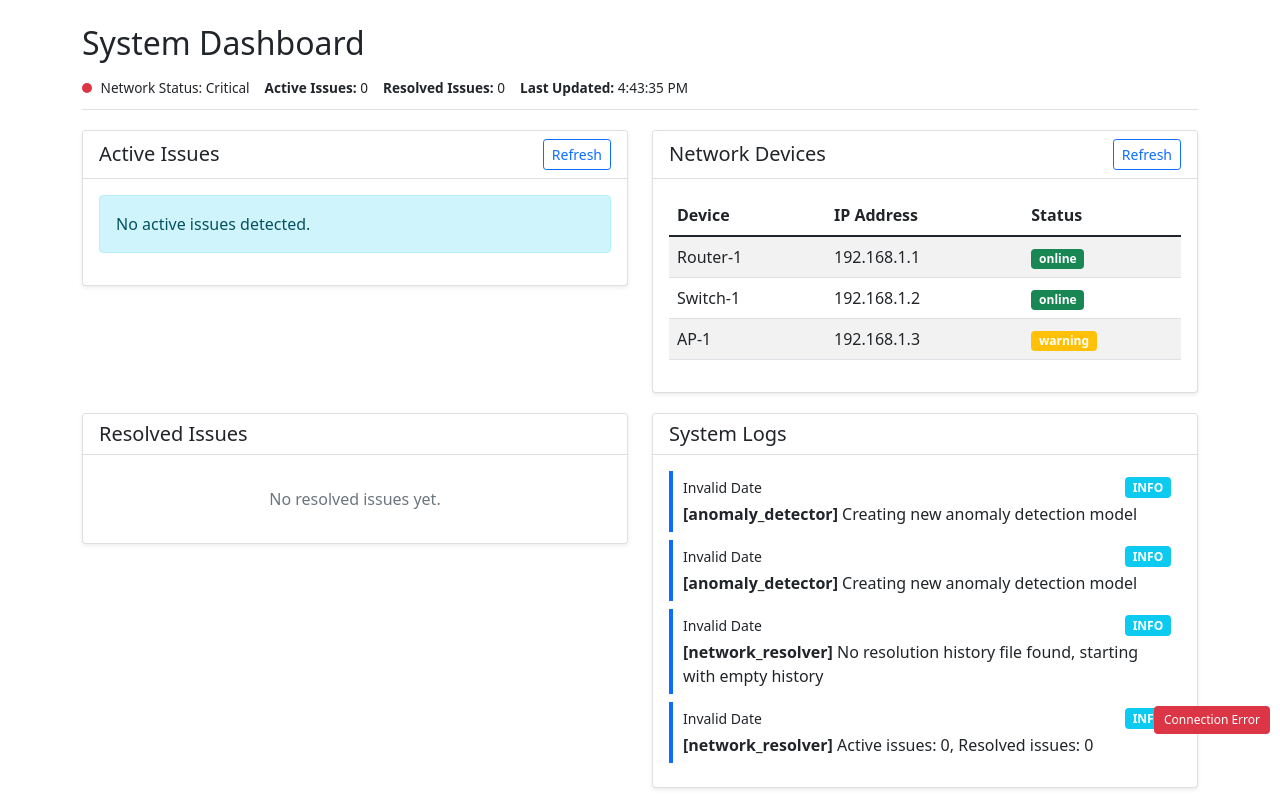
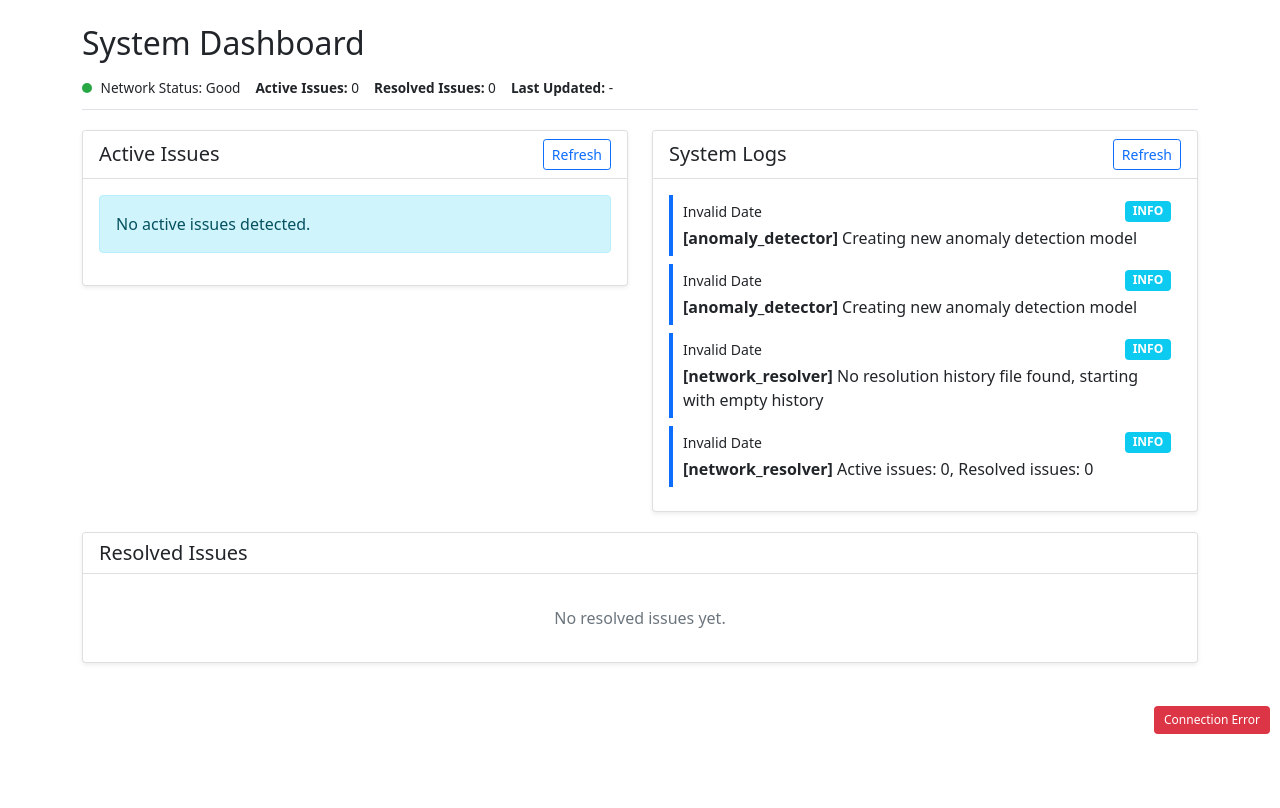
Before and after one commit to Aayushg2908/NND-Project, a Flask app: page / in a window 1280 px wide. Shown: the part 56-864 px from the top of the page. After the commit the page ends 790 px from the top, so only its background shows below. Run offline with Flask 3, Linux system fonts and the light colour scheme; data that the repository does not hold is empty; some libraries are stand-ins or nearby versions.

Commit message:
Removed network devices

```diff
--- a/app/templates/index.html
+++ b/app/templates/index.html
@@ -120,27 +120,17 @@
                 </div>
             </div>
 
-            <!-- Network Devices Section -->
+            <!-- System Logs Section -->
             <div class="col-md-6">
                 <div class="card dashboard-card">
                     <div class="card-header d-flex justify-content-between align-items-center bg-white">
-                        <h5 class="mb-0">Network Devices</h5>
-                        <button id="refreshDevices" class="btn btn-sm btn-outline-primary">Refresh</button>
+                        <h5 class="mb-0">System Logs</h5>
+                        <button id="refreshLogs" class="btn btn-sm btn-outline-primary">Refresh</button>
                     </div>
                     <div class="card-body">
-                        <div class="table-responsive">
-                            <table class="table table-striped table-hover">
-                                <thead>
-                                    <tr>
-                                        <th>Device</th>
-                                        <th>IP Address</th>
-                                        <th>Status</th>
-                                    </tr>
-                                </thead>
-                                <tbody id="devicesList">
-                                    <!-- Devices will be loaded here -->
-                                </tbody>
-                            </table>
+                        <div id="systemLogs" class="event-log">
+                            <!-- Logs will be loaded here -->
+                            <div class="text-center text-muted py-3">No logs available.</div>
                         </div>
                     </div>
                 </div>
@@ -149,7 +139,7 @@
 
         <div class="row">
             <!-- Resolved Issues Section -->
-            <div class="col-md-6">
+            <div class="col-md-12">
                 <div class="card dashboard-card">
                     <div class="card-header bg-white">
                         <h5 class="mb-0">Resolved Issues</h5>
@@ -158,21 +148,6 @@
                         <div id="resolvedIssuesList" class="resolved-issues-list">
                             <!-- Resolved issues will be loaded here -->
                             <div class="text-center text-muted py-3">No resolved issues yet.</div>
-                        </div>
-                    </div>
-                </div>
-            </div>
-
-            <!-- System Logs Section -->
-            <div class="col-md-6">
-                <div class="card dashboard-card">
-                    <div class="card-header bg-white">
-                        <h5 class="mb-0">System Logs</h5>
-                    </div>
-                    <div class="card-body">
-                        <div id="systemLogs" class="event-log">
-                            <!-- Logs will be loaded here -->
-                            <div class="text-center text-muted py-3">No logs available.</div>
                         </div>
                     </div>
                 </div>
@@ -442,27 +417,6 @@
             );
         });
 
-        // Handle device updates
-        socket.on('devices_update', function(devices) {
-            console.log('Received devices update');
-
-            const devicesList = document.getElementById('devicesList');
-            devicesList.innerHTML = '';
-
-            devices.forEach(device => {
-                const row = document.createElement('tr');
-                let statusClass = device.status === 'up' ? 'success' :
-                                  device.status === 'warning' ? 'warning' : 'danger';
-
-                row.innerHTML = `
-                    <td>${device.hostname || device.name}</td>
-                    <td>${device.ip}</td>
-                    <td><span class="badge bg-${statusClass}">${device.status}</span></td>
-                `;
-                devicesList.appendChild(row);
-            });
-        });
-
         // Initialize date formatter
         function formatDate(dateString) {
             const date = new Date(dateString);
@@ -490,31 +444,6 @@
                 statusIndicator.classList.add('status-critical');
                 statusText.textContent = 'Network Status: Critical';
             }
-        }
-
-        // Load devices list
-        function loadDevices() {
-            fetch('/api/network/devices')
-                .then(response => response.json())
-                .then(devices => {
-                    const devicesList = document.getElementById('devicesList');
-                    devicesList.innerHTML = '';
-
-                    devices.forEach(device => {
-                        const row = document.createElement('tr');
-                        let statusClass = 'success';
-                        if (device.status === 'warning') statusClass = 'warning';
-                        if (device.status === 'error' || device.status === 'down') statusClass = 'danger';
-
-                        row.innerHTML = `
-                            <td>${device.name}</td>
-                            <td>${device.ip}</td>
-                            <td><span class="badge bg-${statusClass}">${device.status}</span></td>
-                        `;
-                        devicesList.appendChild(row);
-                    });
-                })
-                .catch(error => console.error('Error loading devices:', error));
         }
 
         // Load active issues
@@ -769,15 +698,13 @@
 
         // Initial load
         document.addEventListener('DOMContentLoaded', function() {
-            loadDevices();
             loadIssues();
             loadResolvedIssues();
             loadSystemLogs();
-            checkNetworkStatus();
 
-            // Set up refresh buttons
-            document.getElementById('refreshDevices').addEventListener('click', loadDevices);
+            // Set up refresh button event listeners
             document.getElementById('refreshIssues').addEventListener('click', loadIssues);
+            document.getElementById('refreshLogs').addEventListener('click', loadSystemLogs);
         });
 
         // Add a heartbeat to keep connection alive
```
